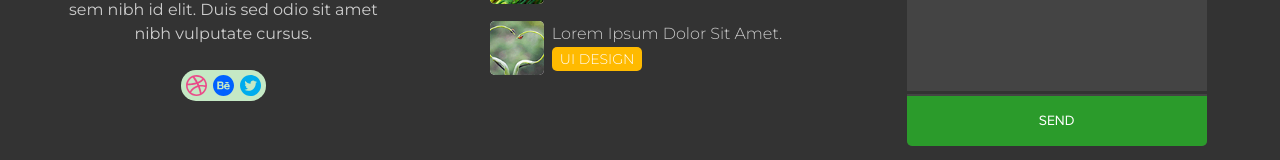
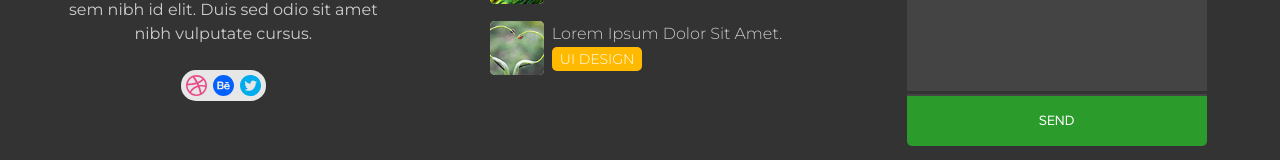
Before and after one commit to ilya-ozerov/switch, a React (Create React App) app: page / in a window 1280 px wide. Shown: the part 3776-3936 px from the top of the page. Built offline with nearby package versions, Linux system fonts and the light colour scheme.

Commit message:
add style props to socials component

```diff
--- a/src/components/common/Socials/Socials.tsx
+++ b/src/components/common/Socials/Socials.tsx
@@ -5,9 +5,15 @@ import soc1 from '../../../assets/images/socials/1.svg';
 import soc2 from '../../../assets/images/socials/2.svg';
 import soc3 from '../../../assets/images/socials/3.svg';
 
-export const Socials: React.FC = () => {
+type SocialsProps = {
+    style?: {
+        backgroundColor: string;
+    }
+}
+
+export const Socials: React.FC<SocialsProps> = ({style}) => {
     return (
-        <div className="socials">
+        <div className={"socials " + style?.backgroundColor}>
             <div className="socials__item">
                 <img src={soc1} alt="social item"/>
             </div>
```
